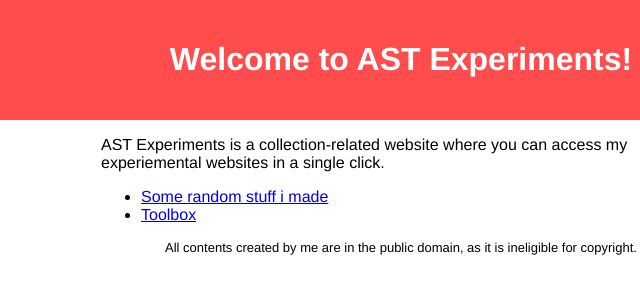
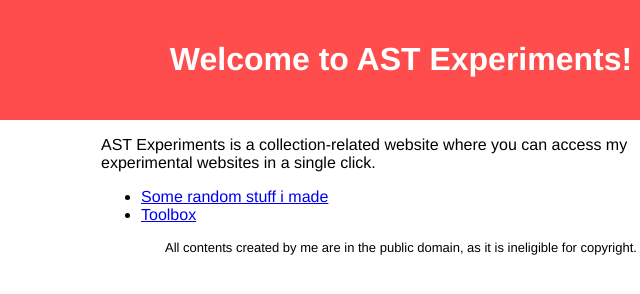
Before and after one commit to AST-Experiments/ast-experiments.github.io, a plain HTML site: page index.html in a window 1280 px wide. Shown: the full height of the page, 239-879 px from the left. Drawn offline with Linux system fonts and the light colour scheme.

Commit message:
small misspelling; fixed it by removing additional characters at the end of "experi-"

```diff
--- a/index.html
+++ b/index.html
@@ -39,7 +39,7 @@ summary {
 </header>
 
 <main>
-<p>AST Experiments is a collection-related website where you can access my experiemental websites in a single click.</p>
+<p>AST Experiments is a collection-related website where you can access my experimental websites in a single click.</p>
 
 <ul>
   <li><a href="https://angelotrabuco2013.github.io/my-stuff">Some random stuff i made</a></li>
```
